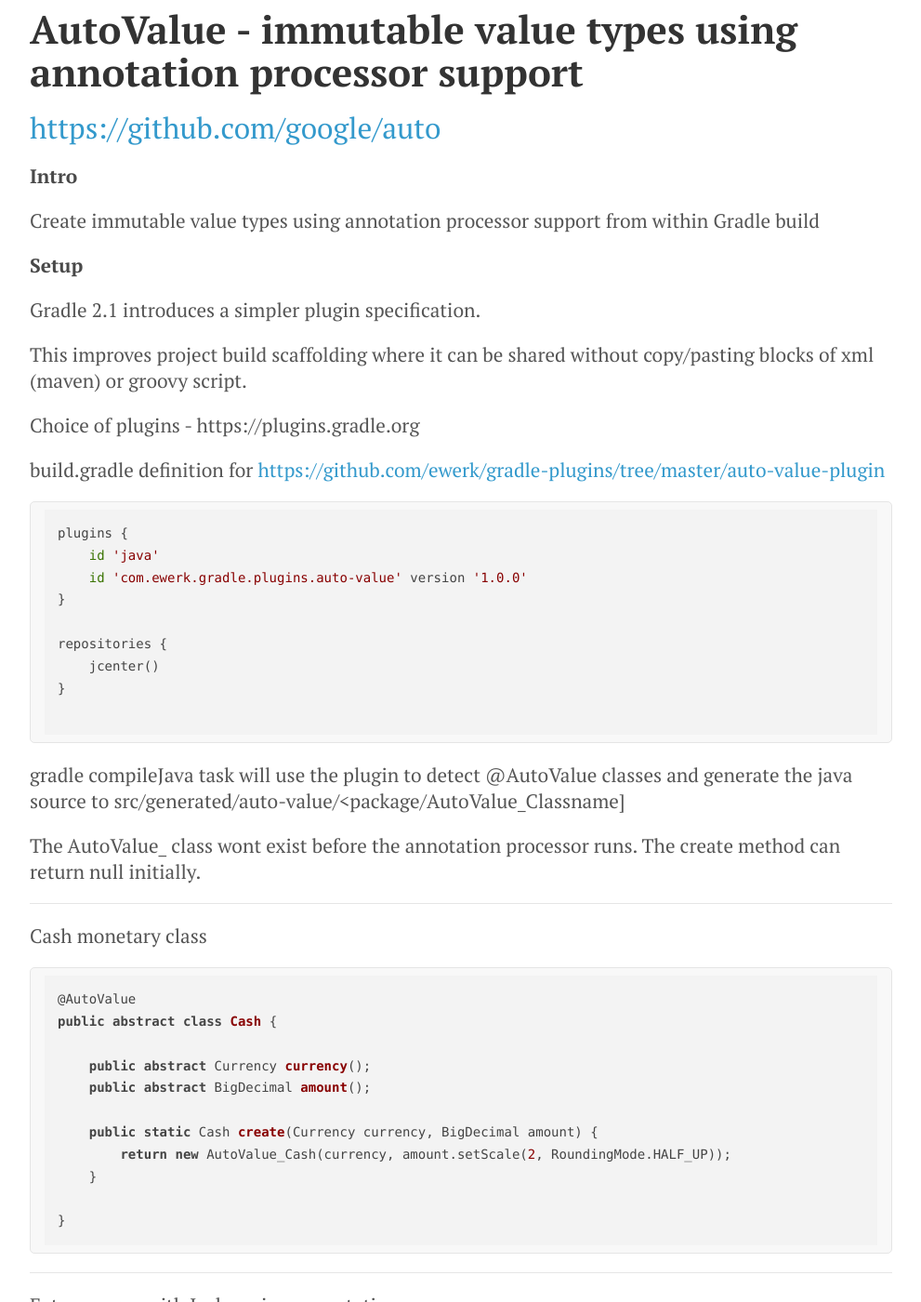
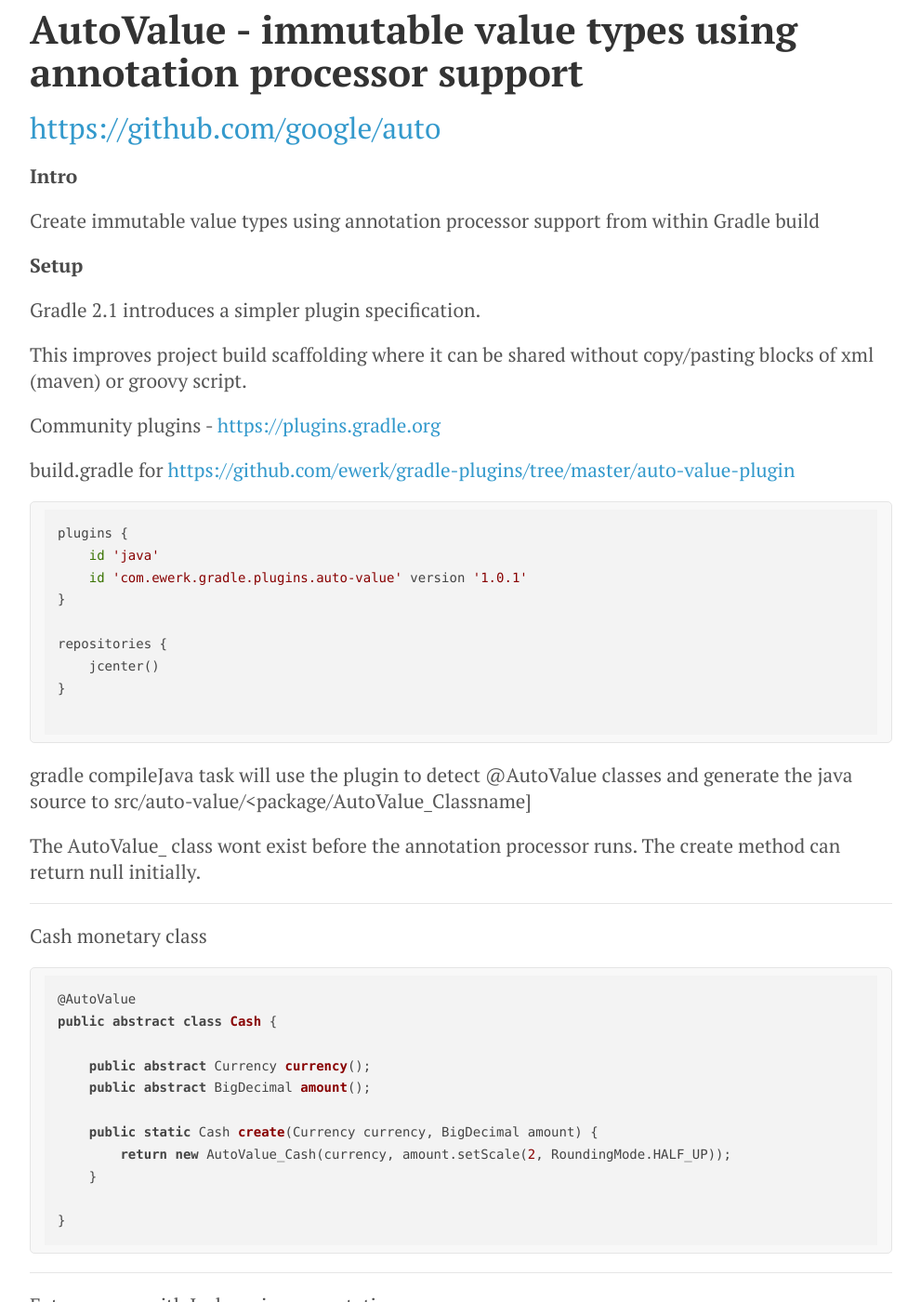
Before and after one commit to griffio/griffio.github.io, a Jekyll site: the page built from _posts/2014-12-11-Autovalue.md, in a window 1280 px wide and 1400 px high. Shown: the whole window at 93% size, without its empty margins (144-1135 px from the left). Built offline with Jekyll 4.4.1, drawn with Linux system fonts in a browser that asks for light colours; nearby versions of some CDN libraries.

Commit message:
Update 2014-12-11-Autovalue.md

```diff
--- a/_posts/2014-12-11-Autovalue.md
+++ b/_posts/2014-12-11-Autovalue.md
@@ -22,14 +22,14 @@
 This improves project build scaffolding where it can be shared without copy/pasting blocks of xml (maven) or
 groovy script.
 
-Choice of plugins - https://plugins.gradle.org
+Community plugins - [https://plugins.gradle.org](https://plugins.gradle.org)
 
-build.gradle definition for [https://github.com/ewerk/gradle-plugins/tree/master/auto-value-plugin](auto-value-plugin)
+build.gradle for [https://github.com/ewerk/gradle-plugins/tree/master/auto-value-plugin](auto-value-plugin)
 
 ~~~groovy
 plugins {
     id 'java'
-    id 'com.ewerk.gradle.plugins.auto-value' version '1.0.0'
+    id 'com.ewerk.gradle.plugins.auto-value' version '1.0.1'
 }
 
 repositories {
@@ -39,7 +39,7 @@
 ~~~
 
 gradle compileJava task will use the plugin to detect @AutoValue classes and generate the java source to
-src/generated/auto-value/<package/AutoValue_Classname]
+src/auto-value/<package/AutoValue_Classname]
 
 The AutoValue_ class wont exist before the annotation processor runs. The create method can return null initially.
 
@@ -81,7 +81,6 @@
 
 ~~~java
     Cash fiver = Cash.create(Currency.getInstance(Locale.UK), new BigDecimal("5.00"));
-}
 ~~~
 
 ---
```
